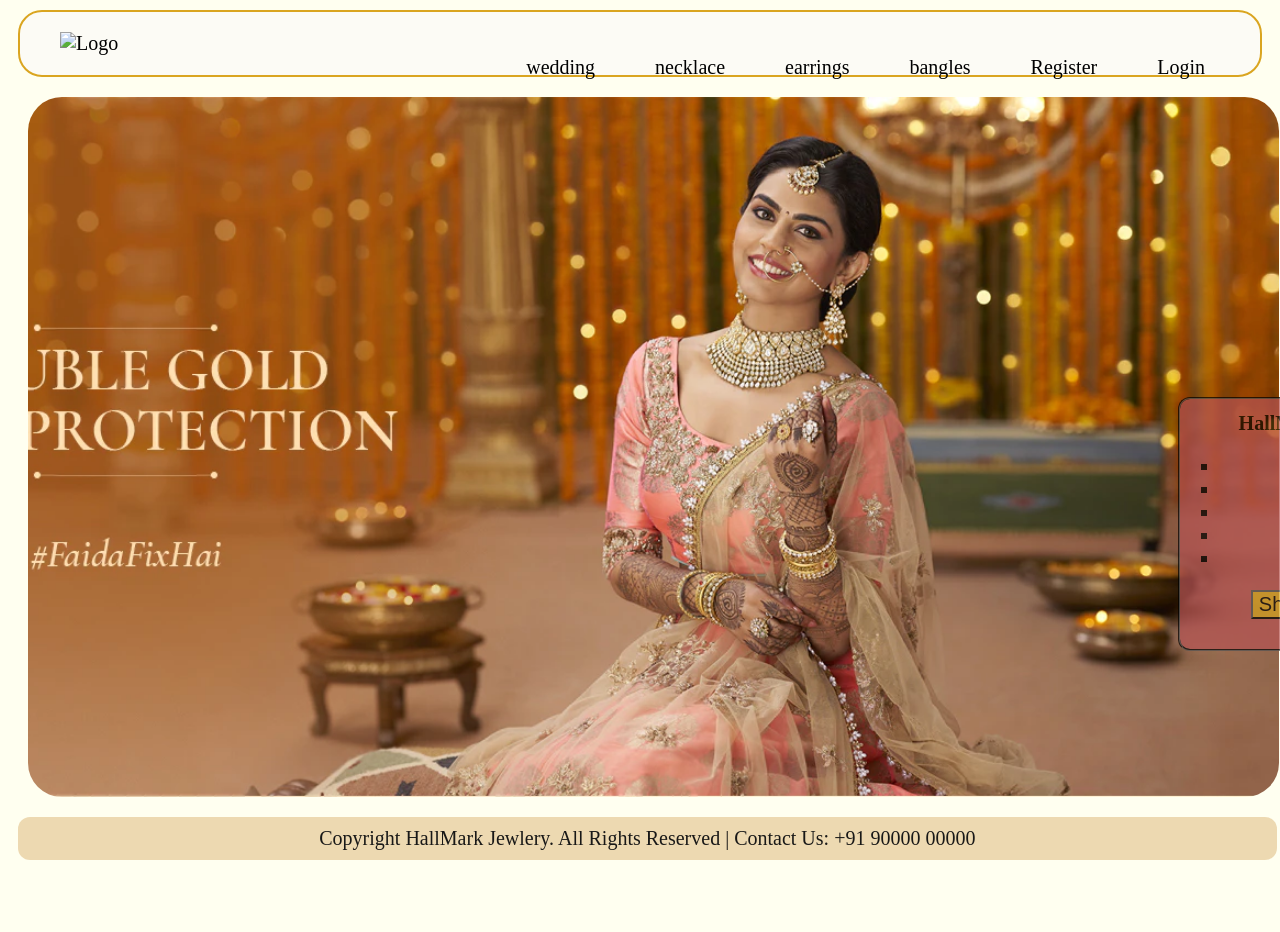
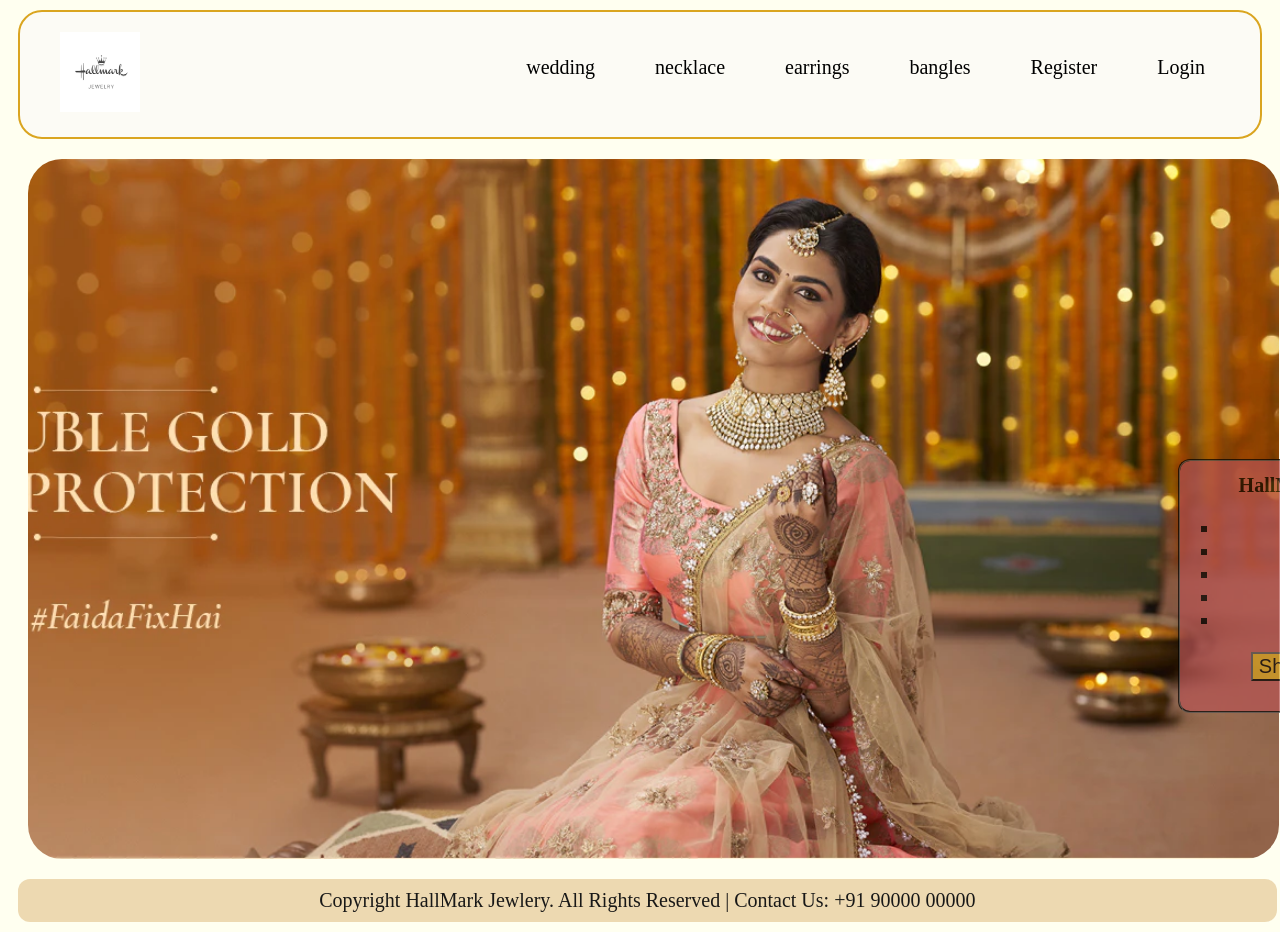
Before and after one commit to sowmiya710/web-technology, a plain HTML site: page HallMarkJewl/index.html in a window 1280 px wide. Shown: the top 932 px of the page. Before the commit the page ends 870 px from the top, so only its background shows below. Drawn offline with Linux system fonts and the light colour scheme; files whose address does not match are found by name.

Commit message:
Update index.html

```diff
--- a/HallMarkJewl/index.html
+++ b/HallMarkJewl/index.html
@@ -11,7 +11,7 @@
     <div class="nav">
     <ul type="none" >
           <li id="nav"> <a  href="#">
-               <img src="image/hallmark.png" alt="Logo" height="80" width="80">
+               <img src="hallmark.png" alt="Logo" height="80" width="80">
            </a>
           </li>
           <li id="right"><a href="login.html">
```
